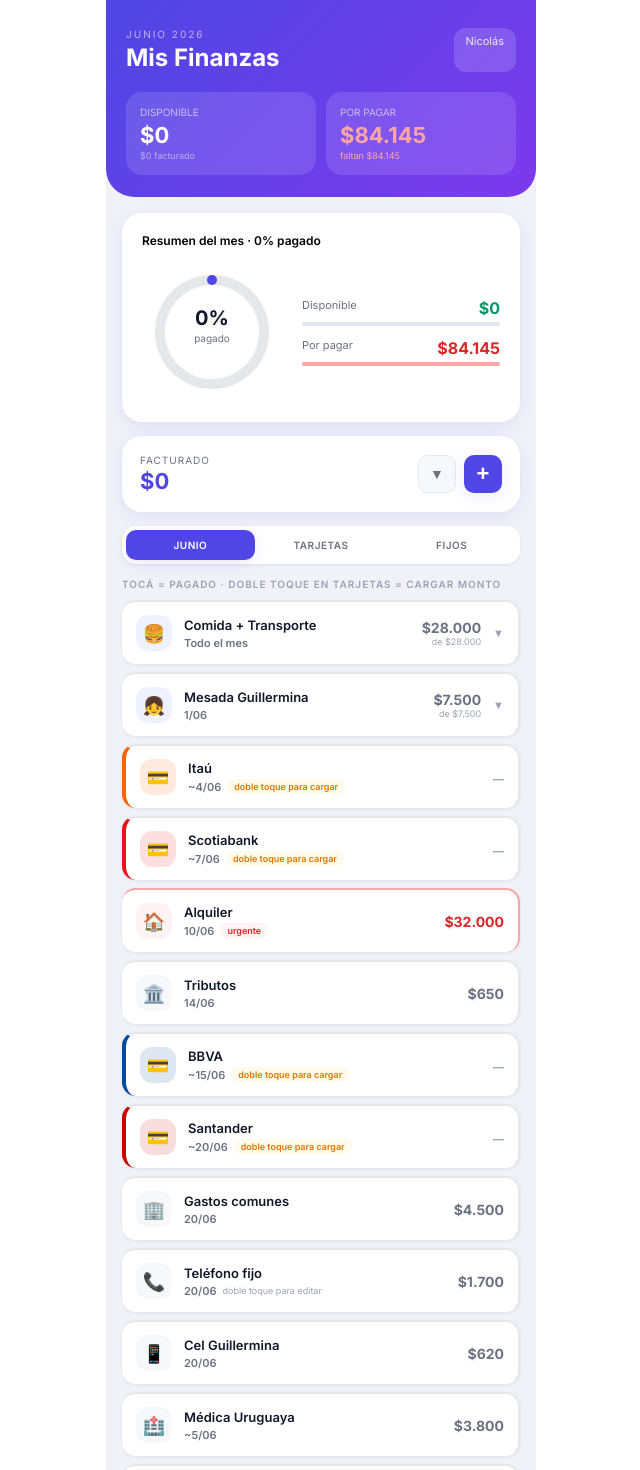
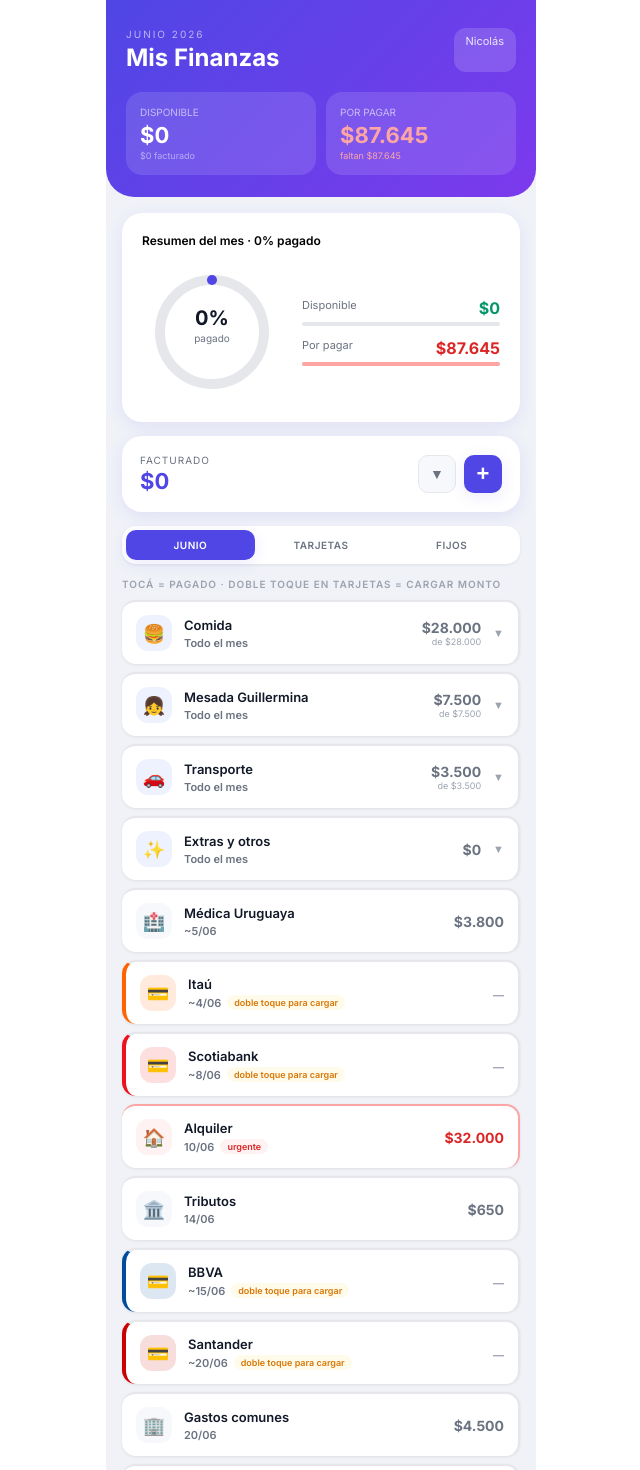
Before and after one commit to leitmotivnicolas/mis-finanzas, a React (Vite) app: page / in a window 1280 px wide. Shown: the top 1470 px of the page, without its empty margins (319-959 px from the left). Built offline with nearby package versions, Linux system fonts and the light colour scheme.

Commit message:
Update App.jsx

```diff
--- a/src/App.jsx
+++ b/src/App.jsx
@@ -21,10 +21,13 @@ const C = {
 const BANK = { itau:"#FF6200", scotia:"#EC111A", bbva:"#004B9E", santander:"#CC0000", debsantander:"#CC0000" };
 
 const PLAN_BASE = [
-  { id:"comida",      fecha:"Todo el mes", concepto:"Comida + Transporte", monto:28000, tipo:"variable", expandible:true },
-  { id:"mesada",      fecha:"1/06",   concepto:"Mesada Guillermina",  monto:7500,  tipo:"fijo",    expandible:true },
+  { id:"comida",      fecha:"Todo el mes", concepto:"Comida",              monto:28000, tipo:"variable", expandible:true },
+  { id:"mesada",      fecha:"Todo el mes", concepto:"Mesada Guillermina",  monto:7500,  tipo:"fijo",    expandible:true },
+  { id:"transporte",  fecha:"Todo el mes", concepto:"Transporte",          monto:3500,  tipo:"variable", expandible:true },
+  { id:"extras",      fecha:"Todo el mes", concepto:"Extras y otros",      monto:0,     tipo:"variable", expandible:true, sinTope:true },
+  { id:"cosem",       fecha:"~5/06",  concepto:"Médica Uruguaya",     monto:3800,  tipo:"fijo" },
   { id:"itau",        fecha:"~4/06",  concepto:"Itaú",                monto:0,     tipo:"tarjeta", editable:true },
-  { id:"scotia",      fecha:"~7/06",  concepto:"Scotiabank",          monto:0,     tipo:"tarjeta", editable:true },
+  { id:"scotia",      fecha:"~8/06",  concepto:"Scotiabank",          monto:0,     tipo:"tarjeta", editable:true },
   { id:"alquiler",    fecha:"10/06",  concepto:"Alquiler",            monto:32000, tipo:"fijo",    urgente:true },
   { id:"tributos",    fecha:"14/06",  concepto:"Tributos",            monto:650,   tipo:"fijo" },
   { id:"bbva",        fecha:"~15/06", concepto:"BBVA",                monto:0,     tipo:"tarjeta", editable:true },
@@ -32,7 +35,6 @@ const PLAN_BASE = [
   { id:"gascom",      fecha:"20/06",  concepto:"Gastos comunes",      monto:4500,  tipo:"fijo" },
   { id:"telfijo",     fecha:"20/06",  concepto:"Teléfono fijo",       monto:1700,  tipo:"fijo",    variable:true },
   { id:"celguille",   fecha:"20/06",  concepto:"Cel Guillermina",     monto:620,   tipo:"fijo" },
-  { id:"cosem",       fecha:"~5/06",  concepto:"Médica Uruguaya",      monto:3800,  tipo:"fijo" },
   { id:"ute",         fecha:"29/06",  concepto:"UTE (luz)",           monto:4500,  tipo:"fijo",    variable:true },
   { id:"debsantander",fecha:"30/06",  concepto:"Débito Santander",    monto:875,   tipo:"fijo" },
 ];
@@ -68,7 +70,7 @@ const SUSCS = [
   { concepto:"Calistenia",         tarjeta:"Santander", color:"#CC0000", monto:1900, usd:0,     icono:"🏋️" },
 ];
 
-const ICONOS = { mesada:"👧",itau:"💳",scotia:"💳",alquiler:"🏠",tributos:"🏛️",bbva:"💳",santander:"💳",gascom:"🏢",telfijo:"📞",celguille:"📱",cosem:"🏥",lentes:"👓",ute:"💡",debsantander:"💳",comida:"🍔" };
+const ICONOS = { transporte:"🚗", extras:"✨", mesada:"👧",itau:"💳",scotia:"💳",alquiler:"🏠",tributos:"🏛️",bbva:"💳",santander:"💳",gascom:"🏢",telfijo:"📞",celguille:"📱",cosem:"🏥",lentes:"👓",ute:"💡",debsantander:"💳",comida:"🍔" };
 
 export default function App() {
   const [ready, setReady]     = useState(false);
@@ -134,7 +136,7 @@ export default function App() {
   const gM = (item) => {
     if (item.editable)   return (tMontos[item.id]?.p || 0) + Math.round((tMontos[item.id]?.u || 0) * TC);
     if (item.variable)   return varM[item.id] || item.monto;
-    if (item.expandible) return item.monto - (subs[item.id]||[]).reduce((a,b)=>a+b.m,0);
+    if (item.expandible) { const spent=(subs[item.id]||[]).reduce((a,b)=>a+b.m,0); return item.sinTope ? spent : item.monto - spent; }
     return item.monto;
   };
 
@@ -305,7 +307,7 @@ export default function App() {
                     <div style={{fontSize:14,fontWeight:700,color:paid?C.success:item.editable?(BANK[item.id]||C.primary):item.urgente?C.danger:C.text2}}>
                       {item.editable?(monto>0?"$"+fmt(monto):<span style={{fontSize:11,color:C.text3}}>—</span>):"$"+fmt(item.expandible?restante:monto)}
                     </div>
-                    {item.expandible&&<div style={{fontSize:9,color:C.text3}}>de ${fmt(item.monto)}</div>}
+                    {item.expandible&&!item.sinTope&&<div style={{fontSize:9,color:C.text3}}>de ${fmt(item.monto)}</div>}
                     {item.editable&&tMontos[item.id]?.u>0&&<div style={{fontSize:9,color:C.purple}}>+ U$S {tMontos[item.id].u.toFixed(2)}</div>}
                   </div>
                   {item.tipo==="extra"&&!paid&&<div onClick={e=>{e.stopPropagation();setExtras(p=>p.filter(i=>i.id!==item.id));}} style={{color:C.text3,fontSize:12,padding:"4px 6px",cursor:"pointer"}}>✕</div>}
```
